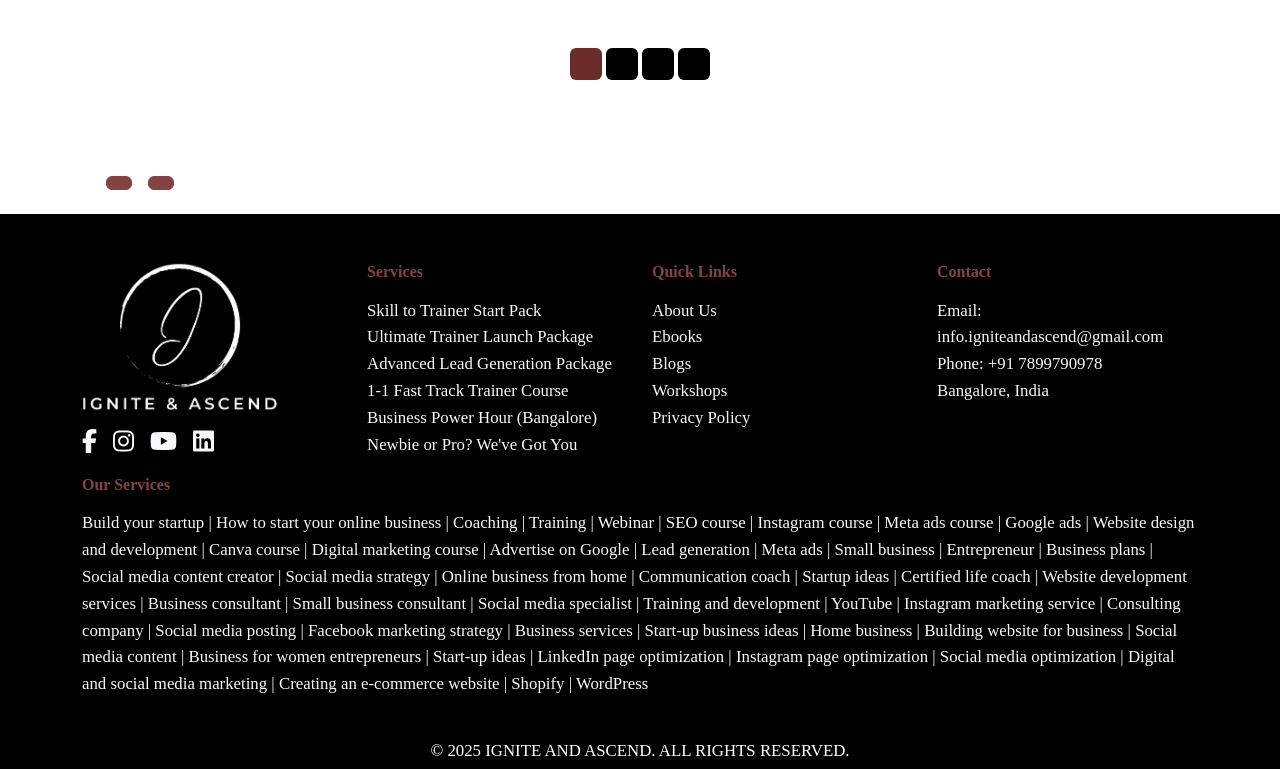
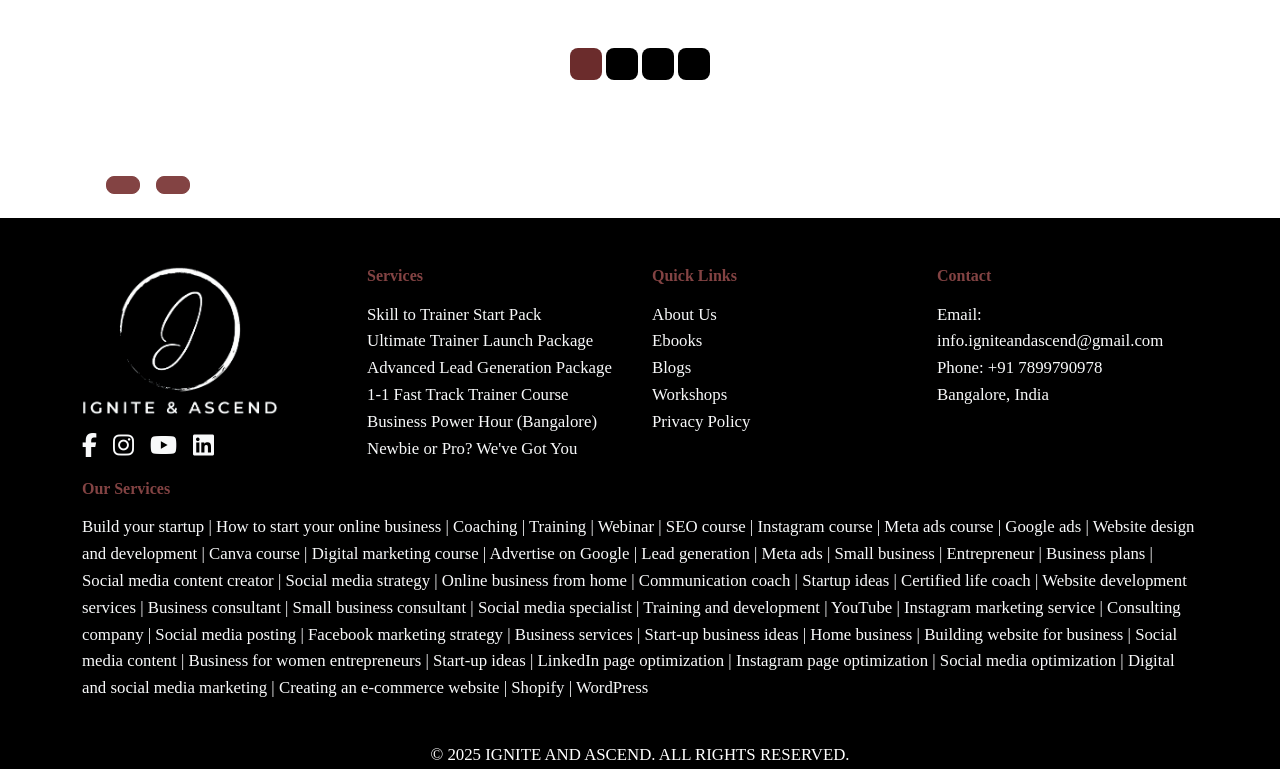
Before and after one commit to dselva-2005/igniteandascend, a Django app: page /fast-track-training/ in a window 1280 px wide. Shown: the part 166-935 px from the top of the page. Run offline with Django 5.2, Linux system fonts and the light colour scheme; data that the repository does not hold is empty; some libraries are stand-ins or nearby versions; some web fonts are replaced.

Commit message:
polished

```diff
--- a/app/templates/advanced_lead_generation_package.html
+++ b/app/templates/advanced_lead_generation_package.html
@@ -28,11 +28,11 @@
       {{ page.htmlcontent| safe }}
       <div class="mt-5 mb-3 text-center">
         {{ page.clarity_call_html1|safe }}
-        <a href="{{ page.clarity_call_link1|safe }}" class="btn btn-maroon mb-2">{{ page.clarity_call_button1|safe }}</a>
+        <a href="{{ page.clarity_call_link1|safe }}" class="btn btn-lg btn-maroon mb-2">{{ page.clarity_call_button1|safe }}</a>
       </div>
       <div class="mb-5 text-center">
         {{ page.clarity_call_html2|safe }}
-        <a href="{{ page.clarity_call_link2|safe }}" class="btn btn-maroon mb-2">{{ page.clarity_call_button2|safe }}</a>
+        <a href="{{ page.clarity_call_link2|safe }}" class="btn btn-lg btn-maroon mb-2">{{ page.clarity_call_button2|safe }}</a>
       </div>
     </div>
   </section>
--- a/app/templates/beginner_to_pro.html
+++ b/app/templates/beginner_to_pro.html
@@ -51,9 +51,9 @@
         <!-- Customization Section -->
         <section class="container text-center mb-5">
             {{ page.clarity_call_html1|safe }}
-            <a href="{{ page.clarity_call_link1 }}" class="btn btn-maroon ">{{ page.clarity_call_button1 }}</a>
+            <a href="{{ page.clarity_call_link1 }}" class="btn btn-lg btn-maroon ">{{ page.clarity_call_button1 }}</a>
             {{ page.clarity_call_html2|safe }}
-            <a href="{{ page.clarity_call_link2 }}" class="btn btn-maroon ">{{ page.clarity_call_button2 }}</a>
+            <a href="{{ page.clarity_call_link2 }}" class="btn btn-lg btn-maroon ">{{ page.clarity_call_button2 }}</a>
         </section>
 
     </div>
--- a/app/templates/contact_us.html
+++ b/app/templates/contact_us.html
@@ -28,7 +28,7 @@
                         <!-- Book Free 15-Minute Call Section -->
             <section class="text-center mb-5">
                 {{ page.clarity_call|safe }}
-                <a href="{{ page.clarity_call_link }}" class="btn btn-maroon">
+                <a href="{{ page.clarity_call_link }}" class="btn btn-lg btn-maroon">
                     {{ page.clarity_call_button|safe }}
                 </a>
             </section>
@@ -43,7 +43,7 @@
                     </div>
                 {% endfor %}
                 <div class="text-center">
-                    <button type="submit" class="btn btn-maroon py-2 w-25 rounded-pill">Submit</button>
+                    <button type="submit" class="btn btn-lg btn-maroon py-2 w-25 rounded-pill">Submit</button>
                 </div>
             </form>
 
--- a/app/templates/fast_track_training.html
+++ b/app/templates/fast_track_training.html
@@ -25,16 +25,16 @@
 
     <div class="container">
       <div class="d-flex justify-content-center gap-1 mb-4">
-        <button class="btn btn-outline-maroon btn-active" onclick="showSection('section1')">
+        <button class="btn btn-lg btn-outline-maroon btn-active" onclick="showSection('section1')">
           {{ page.nich_navigator_header1|safe }}
         </button>
-        <button class="btn btn-outline-maroon" onclick="showSection('section2')">
+        <button class="btn btn-lg btn-outline-maroon" onclick="showSection('section2')">
           {{ page.meta_google_header1|safe }}
         </button>
-        <button class="btn btn-outline-maroon" onclick="showSection('section3')">
+        <button class="btn btn-lg btn-outline-maroon" onclick="showSection('section3')">
           {{ page.instagram_seo_header1|safe }}
         </button>
-        <button class="btn btn-outline-maroon" onclick="showSection('section4')">
+        <button class="btn btn-lg btn-outline-maroon" onclick="showSection('section4')">
           {{ page.canva_header1|safe }}
         </button>
       </div>
@@ -51,11 +51,11 @@
       </div>
       <!-- Booking Section -->
       <div class="mt-5 d-flex flex-wrap gap-3">
-        <a href="{{ page.nich_navigator_link1 }}" target="_blank" class="btn btn-maroon ">
+        <a href="{{ page.nich_navigator_link1 }}" target="_blank" class="btn btn-lg btn-maroon ">
           {{ page.nich_navigator_button1 }}
         </a>
 
-        <a href="{{ page.nich_navigator_link2 }}" target="_blank" class="btn btn-maroon ">
+        <a href="{{ page.nich_navigator_link2 }}" target="_blank" class="btn btn-lg btn-maroon ">
           {{ page.nich_navigator_button2 }}
         </a>
 
@@ -72,11 +72,11 @@
 
       <!-- Booking Section -->
       <div class="mt-5 d-flex flex-wrap gap-3">
-        <a href="{{ page.meta_google_link1 }}" target="_blank" class="btn btn-maroon ">
+        <a href="{{ page.meta_google_link1 }}" target="_blank" class="btn btn-lg btn-maroon ">
           {{ page.meta_google_button1 }}
         </a>
 
-        <a href="{{ page.meta_google_link2 }}" target="_blank" class="btn btn-maroon ">
+        <a href="{{ page.meta_google_link2 }}" target="_blank" class="btn btn-lg btn-maroon ">
           {{ page.meta_google_button2 }}
         </a>
 
@@ -92,11 +92,11 @@
 
         {{ page.instagram_seo_htmlcontent1|safe }}
         <div class="mt-4 d-flex flex-wrap gap-3">
-          <a href="{{ page.instagram_seo_link1 }}" class="btn btn-maroon " target="_blank">
+          <a href="{{ page.instagram_seo_link1 }}" class="btn btn-lg btn-maroon " target="_blank">
             {{ page.instagram_seo_button1 }}
           </a>
 
-          <a href="{{ page.instagram_seo_link2 }}" class="btn btn-maroon " target="_blank">
+          <a href="{{ page.instagram_seo_link2 }}" class="btn btn-lg btn-maroon " target="_blank">
             {{ page.instagram_seo_button2 }}
           </a>
 
@@ -111,11 +111,11 @@
        {{ page.canva_htmlcontent1|safe }}
        <!-- CTA Buttons -->
        <div class="mt-4 d-flex flex-wrap gap-3">
-           <a href="{{ page.canva_link1 }}" class="btn btn-maroon " target="_blank">
+           <a href="{{ page.canva_link1 }}" class="btn btn-lg btn-maroon " target="_blank">
                {{ page.canva_button1|safe }}
            </a>
 
-           <a href="{{ page.canva_link2 }}" class="btn btn-maroon " target="_blank">
+           <a href="{{ page.canva_link2 }}" class="btn btn-lg btn-maroon " target="_blank">
                {{ page.canva_button2|safe }}
            </a>
 
--- a/app/templates/live_session.html
+++ b/app/templates/live_session.html
@@ -28,14 +28,14 @@
         <div class="mt-4">
             {{ page.clarity_call_html1|safe }}
               <div class="text-center">
-                <a href="{{ page.clarity_call_link1 }}" class="btn btn-maroon m-2">{{ page.clarity_call_button1 }}</a>
+                <a href="{{ page.clarity_call_link1 }}" class="btn btn-lg btn-maroon m-2">{{ page.clarity_call_button1 }}</a>
               </div>
         </div>
 
         <div class="mt-4">
             {{ page.clarity_call_html2|safe }}
               <div class="text-center">
-                <a href="{{ page.clarity_call_link2 }}" class="btn btn-maroon m-2">{{ page.clarity_call_button2 }}</a>
+                <a href="{{ page.clarity_call_link2 }}" class="btn btn-lg btn-maroon m-2">{{ page.clarity_call_button2 }}</a>
               </div>
         </div>
 
--- a/app/templates/skill_to_trainer.html
+++ b/app/templates/skill_to_trainer.html
@@ -28,11 +28,11 @@
         <section class="mb-1 text-center">
             {{ page.clarity_call_html1|safe }}
             <div class="mt-2 mb-3 text-center">
-                <a href="{{ page.clarity_call_link1|safe }}" class="btn btn-maroon mb-2">{{ page.clarity_call_button1|safe }}</a>
+                <a href="{{ page.clarity_call_link1|safe }}" class="btn btn-lg btn-maroon mb-2">{{ page.clarity_call_button1|safe }}</a>
               </div>
               <div class=" text-center">
                 {{ page.clarity_call_html2|safe }}
-                <a href="{{ page.clarity_call_link2|safe }}" class="btn btn-maroon mb-2">{{ page.clarity_call_button2|safe }}</a>
+                <a href="{{ page.clarity_call_link2|safe }}" class="btn btn-lg btn-maroon mb-2">{{ page.clarity_call_button2|safe }}</a>
               </div>
         </section>
 
--- a/app/templates/ultimage_trainer_launch_pack.html
+++ b/app/templates/ultimage_trainer_launch_pack.html
@@ -32,11 +32,11 @@
       <section class="mb-1 text-center">
         {{ page.clarity_call_html1|safe }}
         <div class="mt-2 mb-3 text-center">
-            <a href="{{ page.clarity_call_link1|safe }}" class="btn btn-maroon mb-2">{{ page.clarity_call_button1|safe }}</a>
+            <a href="{{ page.clarity_call_link1|safe }}" class="btn btn-lg btn-maroon mb-2">{{ page.clarity_call_button1|safe }}</a>
           </div>
           <div class=" text-center">
             {{ page.clarity_call_html2|safe }}
-            <a href="{{ page.clarity_call_link2|safe }}" class="btn btn-maroon mb-2">{{ page.clarity_call_button2|safe }}</a>
+            <a href="{{ page.clarity_call_link2|safe }}" class="btn btn-lg btn-maroon mb-2">{{ page.clarity_call_button2|safe }}</a>
           </div>
       </section>
 
--- a/app/templates/workshops.html
+++ b/app/templates/workshops.html
@@ -24,7 +24,7 @@
               <section>
                     {{ page.htmlcontent|safe }}
               </section>
-              <a class="btn btn-maroon m-5 mt-3"  href="{{ page.buttonurl }}">{{ page.button }}</a>
+              <a class="btn btn-lg btn-maroon m-5 mt-3"  href="{{ page.buttonurl }}">{{ page.button }}</a>
           </div>
     </section>
 {% endblock content %}
```
Also changed, not shown: Core/settings.py (+4 -4 lines).
